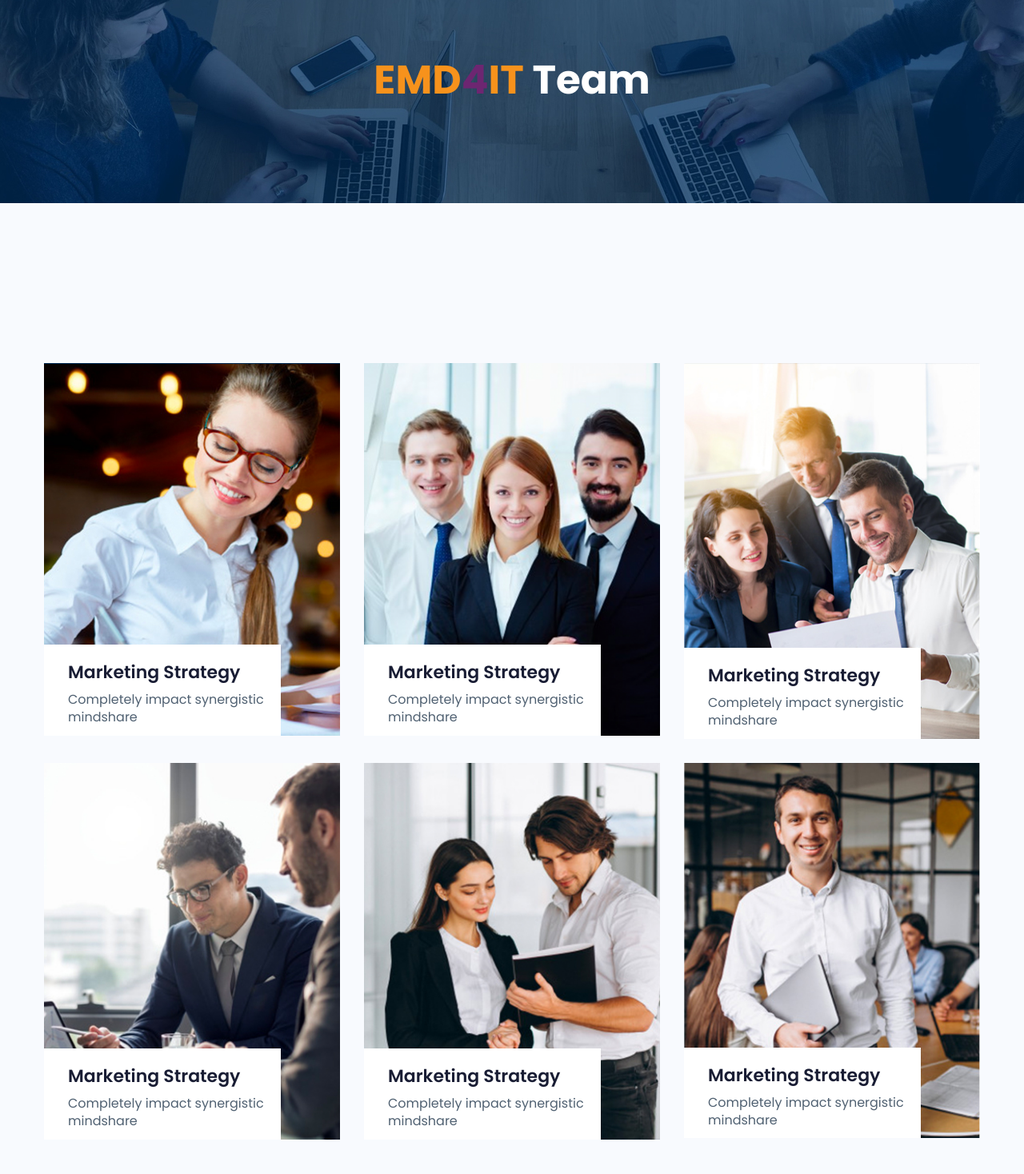
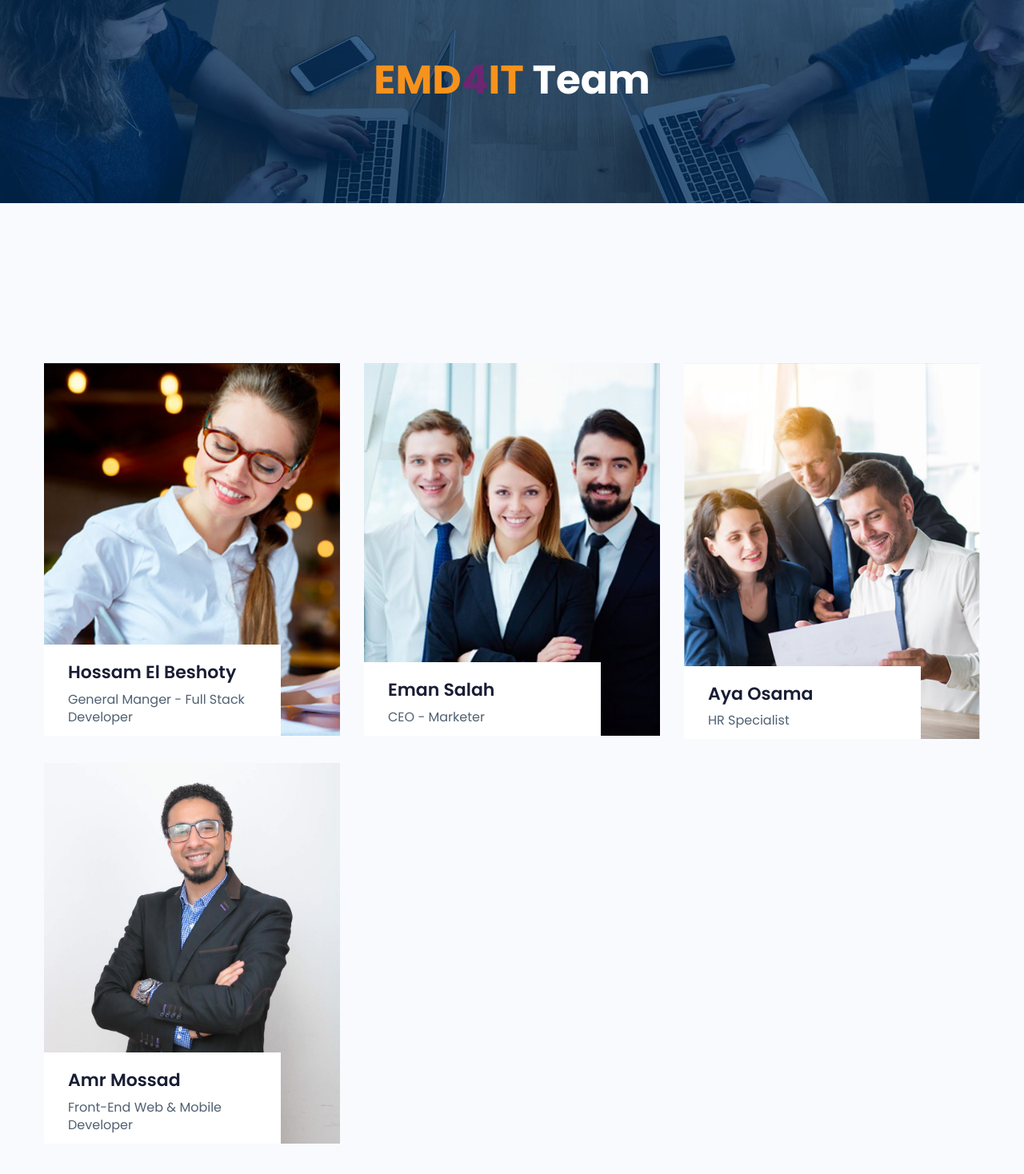
Before and after one commit to AmrMossad93/EMD4IT-Official-Website, an Angular app: page /team in a window 1280 px wide. Shown: the part 156-1624 px from the top of the page at 80% size. Built offline with nearby package versions, Linux system fonts and the light colour scheme.

Commit message:
Team Page

```diff
--- a/src/app/Pages/team-page/team-page.component.html
+++ b/src/app/Pages/team-page/team-page.component.html
@@ -21,64 +21,24 @@
   <div class="container">
     <div class="row">
       <div class="col-xl-4 col-lg-4 col-md-6">
-        <div class="single-cases-img  size mb-30">
-          <img src="assets/Tools/img/service/completed_case_1.png" alt="">
-          <!-- img hover caption -->
-          <div class="single-cases-cap single-cases-cap2">
-            <h4><a href="case_details.html">Marketing Strategy</a></h4>
-            <p>Completely impact synergistic mindshare</p>
-          </div>
-        </div>
+        <app-team-card [route]="''" [imgPath]="'assets/Tools/img/service/completed_case_1.png'"
+                       [name]="'Hossam El Beshoty'"
+                       [position]="'General Manger - Full Stack Developer'"></app-team-card>
       </div>
       <div class="col-xl-4 col-lg-4 col-md-6">
-        <div class="single-cases-img  size mb-30">
-          <img src="assets/Tools/img/service/completed_case_2.png" alt="">
-          <!-- img hover caption -->
-          <div class="single-cases-cap single-cases-cap2">
-            <h4><a href="case_details.html">Marketing Strategy</a></h4>
-            <p>Completely impact synergistic mindshare</p>
-          </div>
-        </div>
+        <app-team-card [route]="''" [imgPath]="'assets/Tools/img/service/completed_case_2.png'"
+                       [name]="'Eman Salah'"
+                       [position]="'CEO - Marketer'"></app-team-card>
       </div>
       <div class="col-xl-4 col-lg-4 col-md-6">
-        <div class="single-cases-img  size mb-30">
-          <img src="assets/Tools/img/service/completed_case_3.png" alt="">
-          <!-- img hover caption -->
-          <div class="single-cases-cap single-cases-cap2">
-            <h4><a href="case_details.html">Marketing Strategy</a></h4>
-            <p>Completely impact synergistic mindshare</p>
-          </div>
-        </div>
+        <app-team-card [route]="''" [imgPath]="'assets/Tools/img/service/completed_case_3.png'"
+                       [name]="'Aya Osama'"
+                       [position]="'HR Specialist'"></app-team-card>
       </div>
       <div class="col-xl-4 col-lg-4 col-md-6">
-        <div class="single-cases-img  size mb-30">
-          <img src="assets/Tools/img/service/completed_case_4.png" alt="">
-          <!-- img hover caption -->
-          <div class="single-cases-cap single-cases-cap2">
-            <h4><a href="case_details.html">Marketing Strategy</a></h4>
-            <p>Completely impact synergistic mindshare</p>
-          </div>
-        </div>
-      </div>
-      <div class="col-xl-4 col-lg-4 col-md-6">
-        <div class="single-cases-img  size mb-30">
-          <img src="assets/Tools/img/service/completed_case_5.png" alt="">
-          <!-- img hover caption -->
-          <div class="single-cases-cap single-cases-cap2">
-            <h4><a href="case_details.html">Marketing Strategy</a></h4>
-            <p>Completely impact synergistic mindshare</p>
-          </div>
-        </div>
-      </div>
-      <div class="col-xl-4 col-lg-4 col-md-6">
-        <div class="single-cases-img  size mb-30">
-          <img src="assets/Tools/img/service/completed_case_6.png" alt="">
-          <!-- img hover caption -->
-          <div class="single-cases-cap single-cases-cap2">
-            <h4><a href="case_details.html">Marketing Strategy</a></h4>
-            <p>Completely impact synergistic mindshare</p>
-          </div>
-        </div>
+        <app-team-card [route]="''" [imgPath]="'assets/Tools/img/team/Amr Mossad.jpeg'"
+                       [name]="'Amr Mossad'"
+                       [position]="'Front-End Web & Mobile Developer'"></app-team-card>
       </div>
     </div>
   </div>
--- /dev/null
+++ b/src/app/Widgets/team-card/team-card.component.html
@@ -0,0 +1,8 @@
+<div class="single-cases-img  size mb-30">
+  <img src="{{imgPath}}" alt="">
+  <!-- img hover caption -->
+  <div class="single-cases-cap single-cases-cap2">
+    <h4><a routerLink="/{{route}}">{{name}}</a></h4>
+    <p>{{position}}</p>
+  </div>
+</div>
--- /dev/null
+++ b/src/app/Widgets/team-card/team-card.component.ts
@@ -0,0 +1,20 @@
+import {Component, Input, OnInit} from '@angular/core';
+
+@Component({
+  selector: 'app-team-card',
+  templateUrl: './team-card.component.html',
+  styleUrls: ['./team-card.component.css']
+})
+export class TeamCardComponent implements OnInit {
+  @Input() imgPath: string;
+  @Input() name: string;
+  @Input() route: string;
+  @Input() position: string;
+
+  constructor() {
+  }
+
+  ngOnInit(): void {
+  }
+
+}
--- a/src/app/app.module.ts
+++ b/src/app/app.module.ts
@@ -18,6 +18,7 @@ import { ProfileBackLastCardComponent } from './Widgets/profile-back-last-card/p
 import { ServiceCardComponent } from './Widgets/service-card/service-card.component';
 import { ProjectCardComponent } from './Widgets/project-card/project-card.component';
 import { FAQPageComponent } from './Pages/f-a-q-page/f-a-q-page.component';
+import { TeamCardComponent } from './Widgets/team-card/team-card.component';
 
 @NgModule({
   declarations: [
@@ -36,7 +37,8 @@ import { FAQPageComponent } from './Pages/f-a-q-page/f-a-q-page.component';
     ProfileBackLastCardComponent,
     ServiceCardComponent,
     ProjectCardComponent,
-    FAQPageComponent
+    FAQPageComponent,
+    TeamCardComponent
   ],
   imports: [
     BrowserModule,
```
Also changed, not shown: src/app/Widgets/team-card/team-card.component.css (added), src/assets/Tools/img/team/Amr Mossad.jpeg (added), 1 other file (tests, documents, lock files or other folders).
